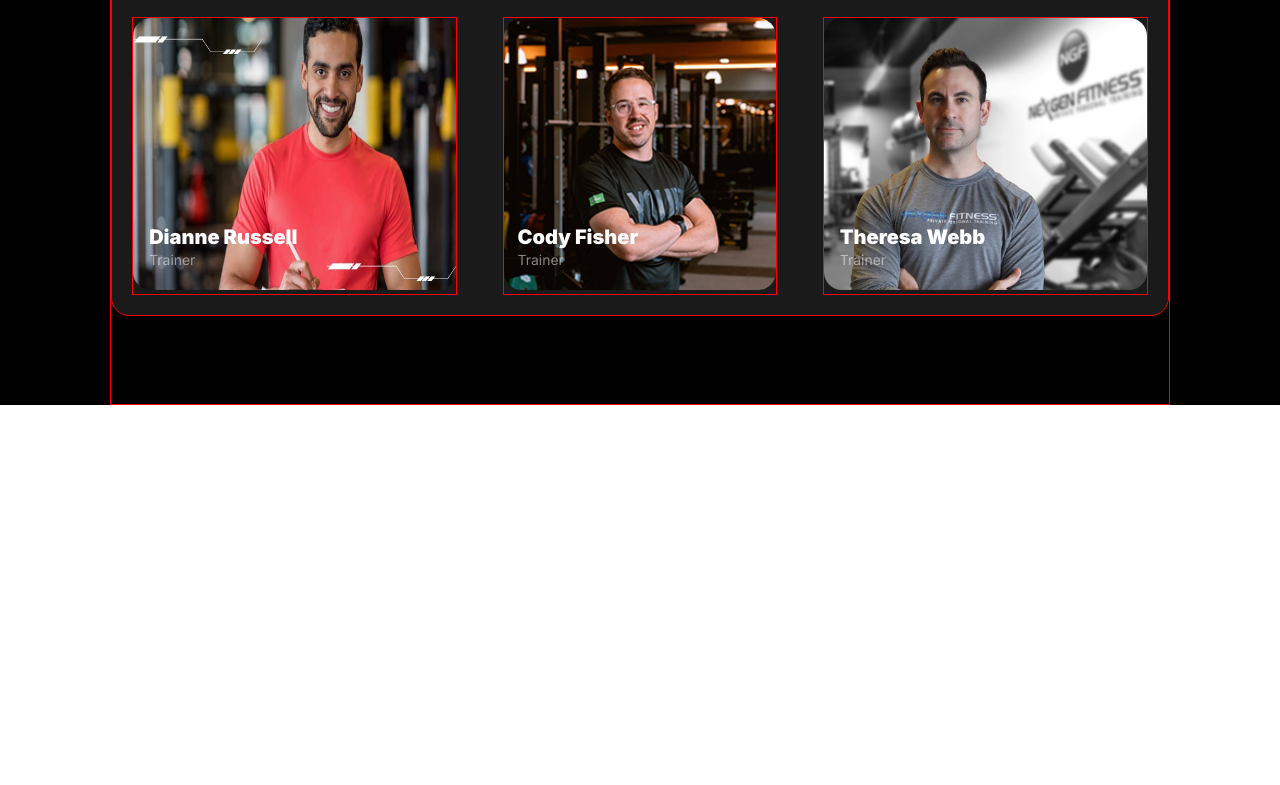
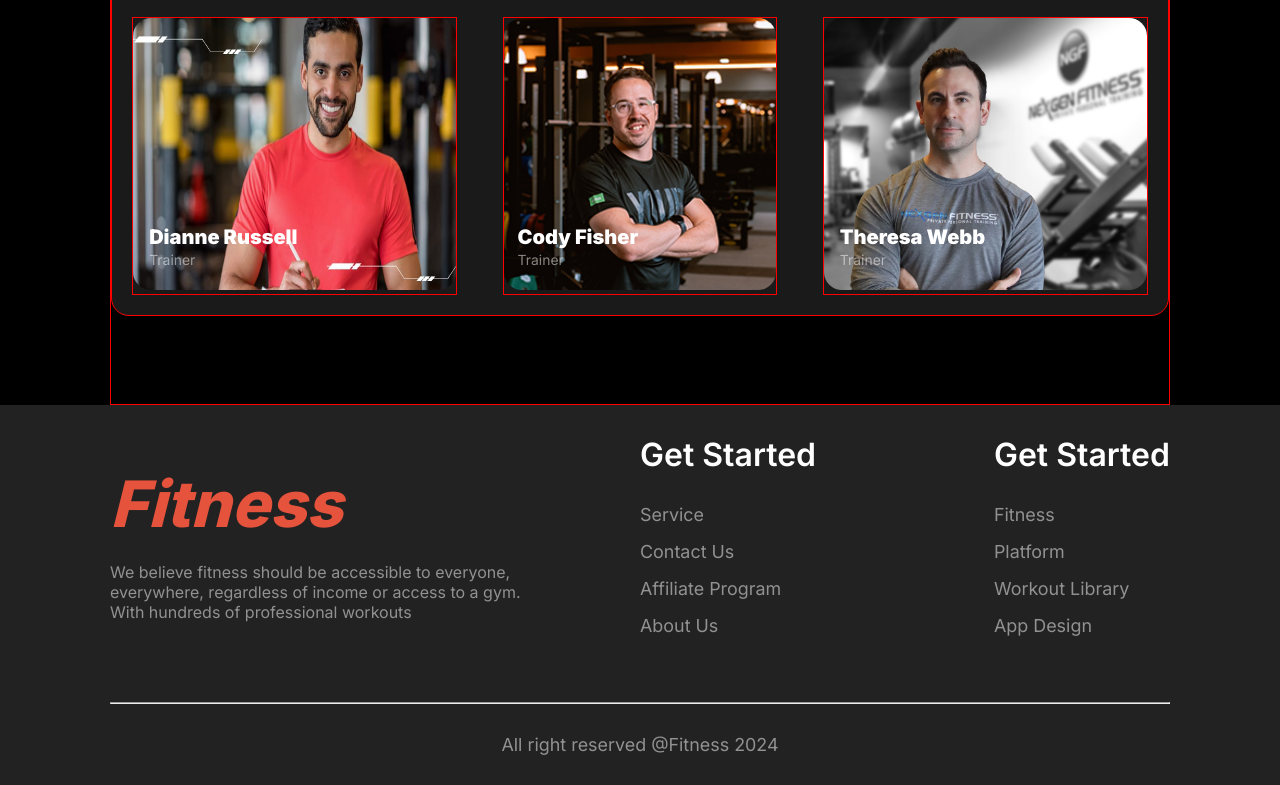
Before and after one commit to AfrojaSultana44/Fitness, a plain HTML site: page index.html in a window 1280 px wide. Shown: the part 2213-2998 px from the top of the page. Before the commit the page ends 2618 px from the top, so only its background shows below. Drawn offline with Linux system fonts and the light colour scheme.

Commit message:
Footer section ui completed

```diff
--- a/index.html
+++ b/index.html
@@ -4,7 +4,16 @@
     <meta charset="UTF-8" />
     <meta name="viewport" content="width=device-width, initial-scale=1.0" />
     <title>Fitness Website</title>
+
     <link rel="stylesheet" href="./public/styles/style.css" />
+
+    <link
+      rel="stylesheet"
+      href="https://cdnjs.cloudflare.com/ajax/libs/font-awesome/6.6.0/css/all.min.css"
+      integrity="sha512-Kc323vGBEqzTmouAECnVceyQqyqdsSiqLQISBL29aUW4U/M7pSPA/gEUZQqv1cwx4OnYxTxve5UMg5GT6L4JJg=="
+      crossorigin="anonymous"
+      referrerpolicy="no-referrer"
+    />
   </head>
   <body>
     <header class="header-container">
@@ -18,6 +27,9 @@
           <li><a href="">Contact</a></li>
           <li><a href="">About</a></li>
         </ul>
+        <div class="hamburger-menu">
+          <i class="fa-solid fa-bars"></i>
+        </div>
       </nav>
 
       <section class="container banner-container">
@@ -179,6 +191,49 @@
         </div>
       </section>
     </main>
-    <footer></footer>
+    <footer class="footer-container">
+      <div class="footer-column-container container">
+        <div class="footer-content">
+          <div class="footer-logo">
+            <h3 class="logo">Fitness</h3>
+          </div>
+          <p>
+            We believe fitness should be accessible to everyone, everywhere,
+            regardless of income or access to a gym. With hundreds of
+            professional workouts
+          </p>
+        </div>
+
+        <div class="footer-links">
+          <div class="footer-column">
+            <h3>Get Started</h3>
+            <ul>
+              <li><a href="">Service</a></li>
+              <li><a href="">Contact Us</a></li>
+              <li><a href="">Affiliate Program</a></li>
+              <li><a href="">About Us</a></li>
+            </ul>
+          </div>
+
+          <div class="footer-column">
+            <h3>Get Started</h3>
+            <ul>
+              <li><a href="">Fitness</a></li>
+              <li><a href="">Platform</a></li>
+              <li><a href="">Workout Library</a></li>
+              <li><a href="">App Design</a></li>
+            </ul>
+          </div>
+        </div>
+      </div>
+      <div class="footer-bottom">
+        <div class="container">
+          <hr />
+          <div class="copy-right">
+            <p>All right reserved @Fitness 2024</p>
+          </div>
+        </div>
+      </div>
+    </footer>
   </body>
 </html>
--- a/public/styles/style.css
+++ b/public/styles/style.css
@@ -89,6 +89,10 @@ body {
   font-weight: 800;
   font-size: 2.25rem;
   font-style: italic;
+}
+
+.hamburger-menu {
+  display: none;
 }
 
 /* banner section starts */
@@ -365,6 +369,79 @@ body {
 
 /* team section end */
 
+/* footer section starts */
+.footer-container {
+  width: 100%;
+  background-color: rgba(34, 34, 34, 1);
+}
+
+.footer-column-container {
+  display: flex;
+  justify-content: space-between;
+  align-items: center;
+  margin-bottom: 50px;
+  padding-top: 30px;
+}
+
+.footer-content {
+  width: 40%;
+}
+
+.footer-links {
+  width: 50%;
+  display: flex;
+  justify-content: space-between;
+  align-items: center;
+}
+
+.footer-content > p {
+  color: rgba(255, 255, 255, 0.5);
+  font-weight: 400;
+  font-size: 1rem;
+  margin-top: 20px;
+}
+
+.footer-column > ul > li {
+  list-style: none;
+  margin-bottom: 16px;
+}
+
+.footer-column > ul > li > a {
+  text-decoration: none;
+  color: rgba(255, 255, 255, 0.5);
+  font-weight: 400;
+  font-size: 1.12rem;
+}
+
+.footer-column > h3 {
+  color: rgba(255, 255, 255, 1);
+  font-weight: 600;
+  font-size: 2rem;
+  margin-bottom: 30px;
+}
+
+.footer-logo > .logo {
+  font-size: 4rem;
+}
+
+.footer-bottom {
+  padding-bottom: 30px;
+}
+
+.footer-bottom > hr {
+  color: rgba(255, 255, 255, 0.5);
+}
+
+.copy-right {
+  margin-top: 30px;
+  text-align: center;
+  color: rgba(255, 255, 255, 0.5);
+  font-weight: 400;
+  font-size: 1.12rem;
+}
+
+/* footer section end */
+
 /* Responsive design starts for tablet devices */
 @media screen and (min-width: 576px) and (max-width: 992px) {
 }
@@ -373,6 +450,13 @@ body {
 
 /* Responsive design starts for mobile devices */
 @media screen and (max-width: 576px) {
+  .hamburger-menu {
+    display: block;
+  }
+
+  .nav-links {
+    display: none;
+  }
 }
 
 /* Responsive design end for mobile devices */
```
